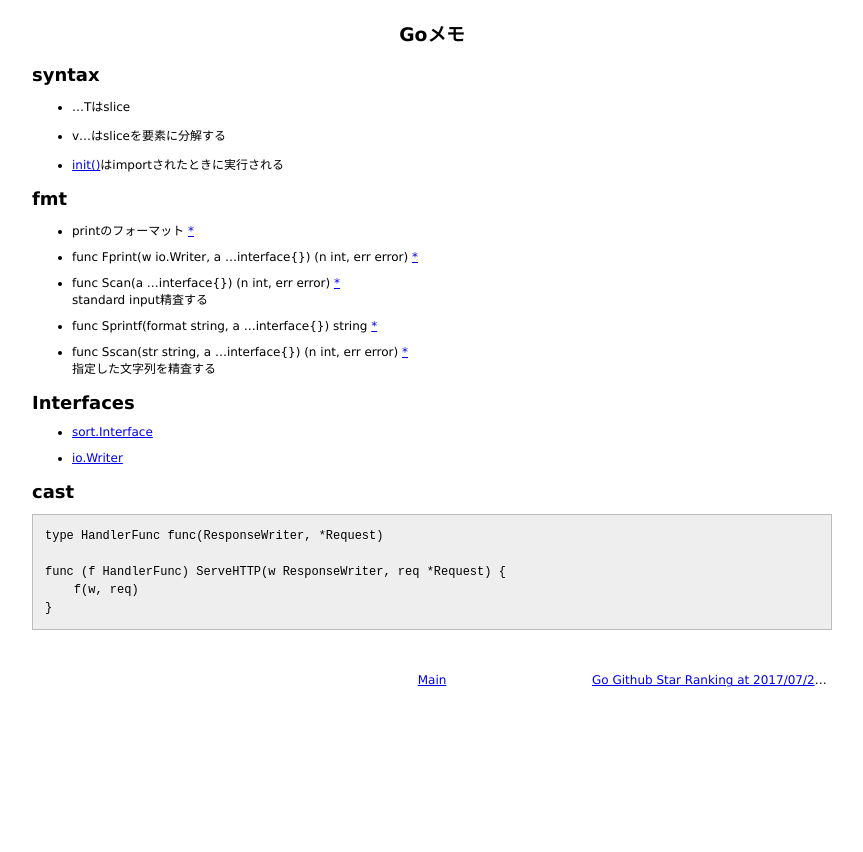
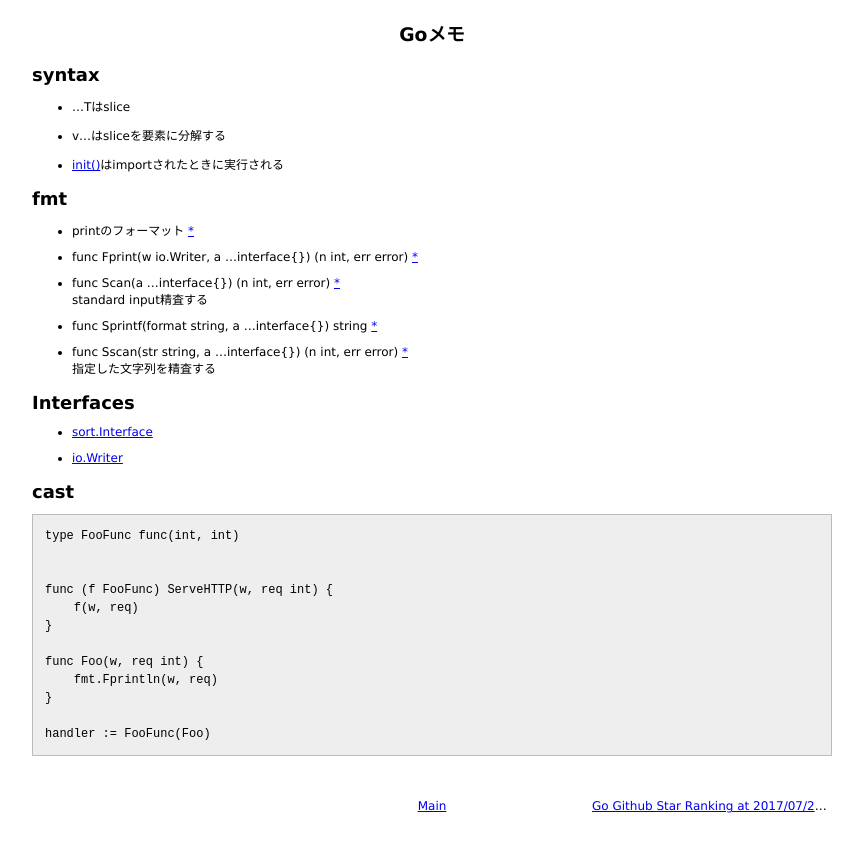
Before and after one commit to 38elements/38elements.github.com, a Jekyll site: the page built from _posts/2017-08-12-go.md, in a window 1280 px wide. Shown: the top 852 px of the page, without its empty margins (208-1071 px from the left). Built offline with Jekyll 4.4.1, drawn with Linux system fonts in a browser that asks for light colours.

Commit message:
Update 2017-08-12-go.md

````diff
--- a/_posts/2017-08-12-go.md
+++ b/_posts/2017-08-12-go.md
@@ -34,9 +34,16 @@ title: Goメモ
 ## cast
 
 ```Go
-type HandlerFunc func(ResponseWriter, *Request)
+type FooFunc func(int, int)
 
-func (f HandlerFunc) ServeHTTP(w ResponseWriter, req *Request) {
+
+func (f FooFunc) ServeHTTP(w, req int) {
     f(w, req)
 }
+
+func Foo(w, req int) {
+    fmt.Fprintln(w, req)
+}
+
+handler := FooFunc(Foo)
 ```
````
